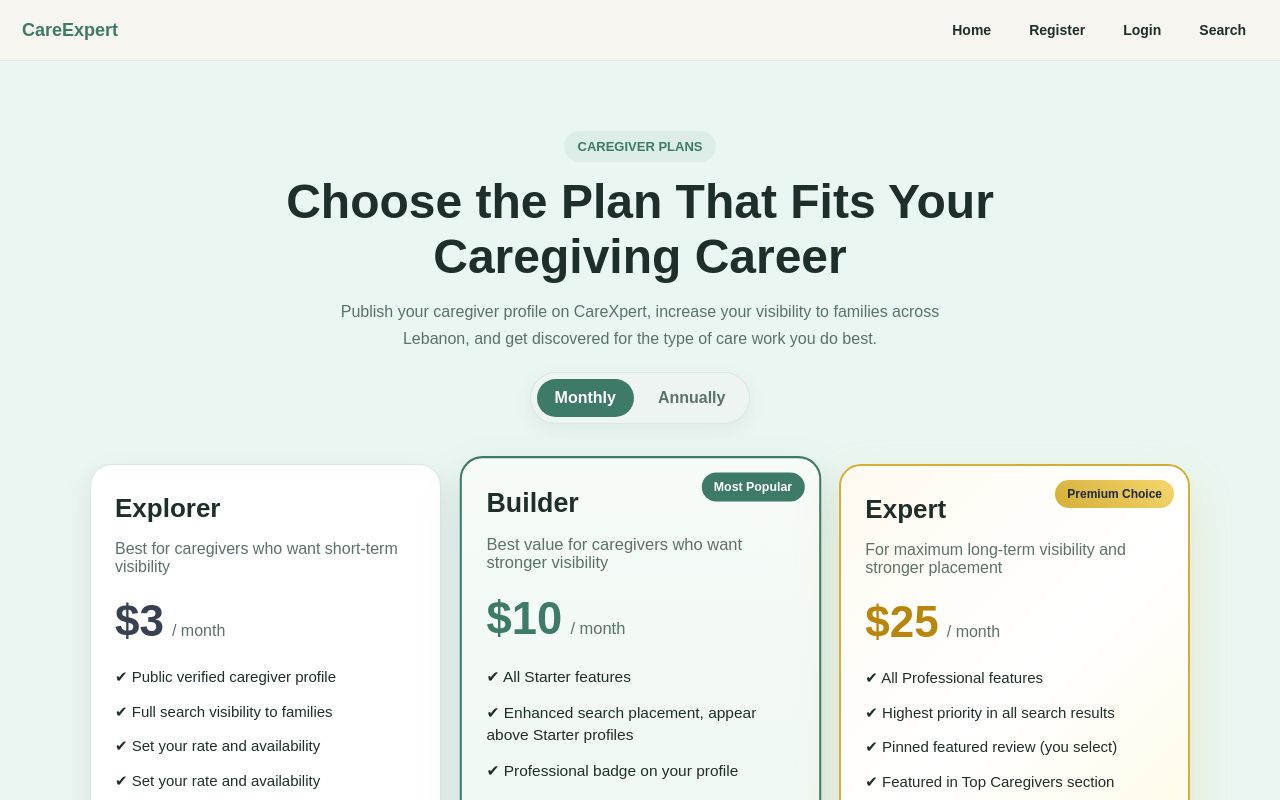
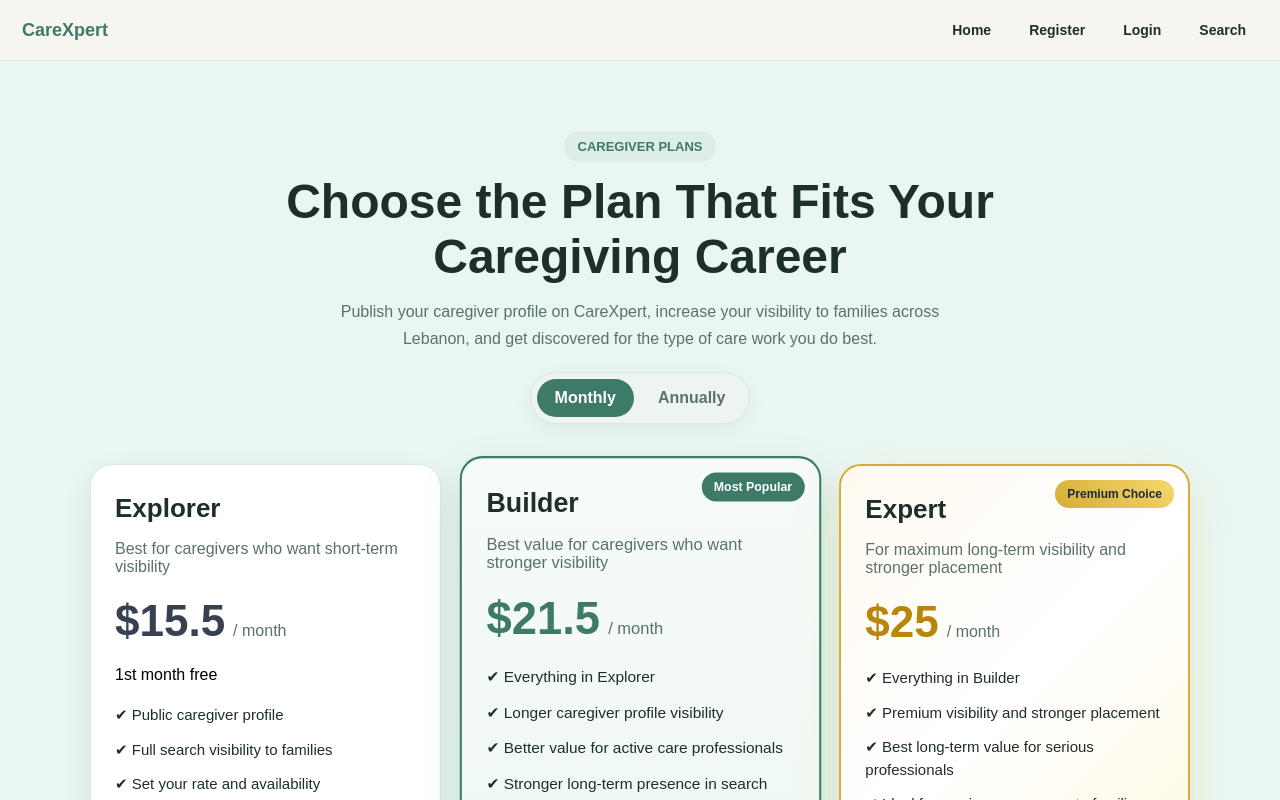
Before and after one commit to josephsakr001/linkedin-clone, a plain HTML site: page packages.html in a window 1280 px wide. Both pictures are taken after a click on the button "Monthly". Shown: the top 800 px of the page. Drawn offline with nearby package versions, Linux system fonts and the light colour scheme.

Commit message:
packeges

```diff
--- a/app.js
+++ b/app.js
@@ -39,7 +39,6 @@ function isProfileExpired(profile) {
 
 /* =========================
    Reactivate Button
-   Auto add/remove in navbar
 ========================= */
 async function loadReactivateButton() {
   try {
@@ -90,7 +89,6 @@ async function loadReactivateButton() {
 
 /* =========================
    Register (register.html)
-   Save CV data first, then open packages
 ========================= */
 const registerForm = document.getElementById("register-form");
 
@@ -154,7 +152,6 @@ if (registerForm) {
 
 /* =========================
    Packages (packages.html)
-   New user OR reactivate old user
 ========================= */
 const pricingButtons = document.querySelectorAll(".pricing-btn");
 
@@ -170,10 +167,6 @@ if (pricingButtons.length > 0) {
           data: { user: currentUser }
         } = await supabaseClient.auth.getUser();
 
-        /* -------------------------
-           CASE 1: Reactivation
-           Logged in user + no pending registration
-        ------------------------- */
         if (currentUser && !savedData) {
           const userId = currentUser.id;
 
@@ -207,9 +200,6 @@ if (pricingButtons.length > 0) {
           return;
         }
 
-        /* -------------------------
-           CASE 2: New registration
-        ------------------------- */
         if (!savedData) {
           alert("Please complete your Profile first.");
           window.location.href = "./register.html";
@@ -237,7 +227,11 @@ if (pricingButtons.length > 0) {
         if (signUpError) {
           const message = (signUpError.message || "").toLowerCase();
 
-          if (message.includes("already") || message.includes("exists") || message.includes("registered")) {
+          if (
+            message.includes("already") ||
+            message.includes("exists") ||
+            message.includes("registered")
+          ) {
             alert("This email is already registered. Please log in first or use another email.");
             window.location.href = "./login.html";
             return;
@@ -343,7 +337,6 @@ if (pricingButtons.length > 0) {
 
 /* =========================
    Search (search.html)
-   Care Type -> Service Option -> Location
 ========================= */
 const resultsDiv = document.getElementById("results");
 
@@ -879,27 +872,64 @@ if (loginForm) {
 }
 
 /* =========================
-   Billing Toggle (packages.html)
+   Pricing Toggle (packages.html)
+   Only price + duration + discount note change
 ========================= */
 const billingButtons = document.querySelectorAll(".billing-btn");
-const prices = document.querySelectorAll(".price");
-const durations = document.querySelectorAll(".duration");
 
 if (billingButtons.length > 0) {
+  const prices = {
+    monthly: {
+      starter: "$15.5",
+      builder: "$21.5",
+      expert: "$25"
+    },
+    annually: {
+      starter: "$130",
+      builder: "$180",
+      expert: "$210"
+    }
+  };
+
+  function updatePrices(mode) {
+    const starterPrice = document.getElementById("starter-price");
+    const builderPrice = document.getElementById("builder-price");
+    const expertPrice = document.getElementById("expert-price");
+
+    const starterDuration = document.getElementById("starter-duration");
+    const builderDuration = document.getElementById("builder-duration");
+    const expertDuration = document.getElementById("expert-duration");
+
+    const starterNote = document.getElementById("starter-note");
+    const builderNote = document.getElementById("builder-note");
+    const expertNote = document.getElementById("expert-note");
+
+    if (starterPrice) starterPrice.textContent = prices[mode].starter;
+    if (builderPrice) builderPrice.textContent = prices[mode].builder;
+    if (expertPrice) expertPrice.textContent = prices[mode].expert;
+
+    const durationText = mode === "monthly" ? "/ month" : "/ year";
+
+    if (starterDuration) starterDuration.textContent = durationText;
+    if (builderDuration) builderDuration.textContent = durationText;
+    if (expertDuration) expertDuration.textContent = durationText;
+
+    if (mode === "annually") {
+      if (starterNote) starterNote.textContent = "$186 → $130 • Save 30%";
+      if (builderNote) builderNote.textContent = "$258 → $180 • Save 30%";
+      if (expertNote) expertNote.textContent = "$300 → $210 • Save 30%";
+    } else {
+      if (starterNote) starterNote.textContent = "1st month free";
+      if (builderNote) builderNote.textContent = "";
+      if (expertNote) expertNote.textContent = "";
+    }
+  }
+
   billingButtons.forEach((btn) => {
     btn.addEventListener("click", () => {
       billingButtons.forEach((b) => b.classList.remove("active"));
       btn.classList.add("active");
-
-      const mode = btn.dataset.billing;
-
-      prices.forEach((price) => {
-        price.textContent = "$" + price.dataset[mode];
-      });
-
-      durations.forEach((duration) => {
-        duration.textContent = duration.dataset[mode];
-      });
+      updatePrices(btn.dataset.billing);
     });
   });
 }
--- a/packages.html
+++ b/packages.html
@@ -9,7 +9,7 @@
 <body>
 
   <nav class="navbar">
-    <a class="brand" href="./index.html">CareExpert</a>
+    <a class="brand" href="./index.html">CareXpert</a>
 
     <div class="nav-links">
       <a href="./index.html">Home</a>
@@ -41,23 +41,23 @@
       <div class="pricing-card starter-plan">
         <div class="pricing-card-header">
           <h3>Explorer</h3>
-          <p>Best for caregivers who want short-term visibility</p>
+          <p id="starter-desc">Best for caregivers who want short-term visibility</p>
         </div>
 
         <div class="pricing-price">
-          <span class="price" data-monthly="3" data-annually="30">15.5$</span>
-          <span class="duration" data-monthly="/ month" data-annually="/ year">/ month</span>
+          <span class="price" id="starter-price">$15.5</span>
+          <span class="duration" id="starter-duration">/ month</span>
         </div>
 
-        <ul class="pricing-features">
-          <li>✔ Public verified caregiver profile</li>
+        <p class="plan-note" id="starter-note">1st month free</p>
+
+        <ul class="pricing-features" id="starter-features">
+          <li>✔ Public caregiver profile</li>
           <li>✔ Full search visibility to families</li>
           <li>✔ Set your rate and availability</li>
-          <li>✔ Set your rate and availability</li>
-          <li> ✔ Professional profile photo upload</li>
-            <li> ✔ Receive direct messages</li>
-            <li> ✔ Collect client reviews on profile</li>
-
+          <li>✔ Professional profile photo upload</li>
+           <li>✔ Receive direct messages</li>
+            <li>✔ Collect client reviews on profile</li>
         </ul>
 
         <button class="btn pricing-btn" data-plan="starter" type="button">Get Started</button>
@@ -68,22 +68,21 @@
 
         <div class="pricing-card-header">
           <h3>Builder</h3>
-          <p>Best value for caregivers who want stronger visibility</p>
+          <p id="builder-desc">Best value for caregivers who want stronger visibility</p>
         </div>
 
         <div class="pricing-price">
-          <span class="price" data-monthly="10" data-annually="100">21.5$</span>
-          <span class="duration" data-monthly="/ month" data-annually="/ year">/ month</span>
+          <span class="price" id="builder-price">$21.5</span>
+          <span class="duration" id="builder-duration">/ month</span>
         </div>
 
-        <ul class="pricing-features">
-          <li>✔ All Starter features</li>
-          <li>✔ Enhanced search placement,   appear      above Starter profiles</li>
-          <li>✔ Professional badge on your profile</li>
-          <li>✔Profile view count shown to you</li>
-            <li>✔Highlighted in location based searches</li>
-              <li>✔Review display with star rating</li>
+        <p class="plan-note" id="builder-note">Best monthly value</p>
 
+        <ul class="pricing-features" id="builder-features">
+          <li>✔ Everything in Explorer</li>
+          <li>✔ Longer caregiver profile visibility</li>
+          <li>✔ Better value for active care professionals</li>
+          <li>✔ Stronger long-term presence in search</li>
         </ul>
 
         <button class="btn pricing-btn" data-plan="professional" type="button">Choose Builder</button>
@@ -92,22 +91,21 @@
       <div class="pricing-card premium-plan">
         <div class="pricing-card-header">
           <h3>Expert</h3>
-          <p>For maximum long-term visibility and stronger placement</p>
+          <p id="expert-desc">For maximum long-term visibility and stronger placement</p>
         </div>
 
         <div class="pricing-price">
-          <span class="price" data-monthly="25" data-annually="250">$25</span>
-          <span class="duration" data-monthly="/ month" data-annually="/ year">/ month</span>
+          <span class="price" id="expert-price">$25</span>
+          <span class="duration" id="expert-duration">/ month</span>
         </div>
 
-        <ul class="pricing-features">
-          <li>✔ All Professional features</li>
-          <li>✔ Highest priority in all search results</li>
-          <li>✔ Pinned featured review (you select)</li>
-          <li>✔ Featured in Top Caregivers section</li>
-           <li>✔ Exclusive Premium badge on profile</li>
-            <li>✔ Monthly profile performance report</li>
-             <li>✔ Early access to new platform features</li>
+        <p class="plan-note" id="expert-note">Maximum visibility</p>
+
+        <ul class="pricing-features" id="expert-features">
+          <li>✔ Everything in Builder</li>
+          <li>✔ Premium visibility and stronger placement</li>
+          <li>✔ Best long-term value for serious professionals</li>
+          <li>✔ Ideal for maximum exposure to families</li>
         </ul>
 
         <button class="btn pricing-btn" data-plan="premium" type="button">Choose Expert</button>
@@ -125,8 +123,5 @@
   <script src="https://cdn.jsdelivr.net/npm/@supabase/supabase-js"></script>
   <script src="./supabaseClient.js"></script>
   <script src="./app.js"></script>
-
-
-
 </body>
 </html>
```
